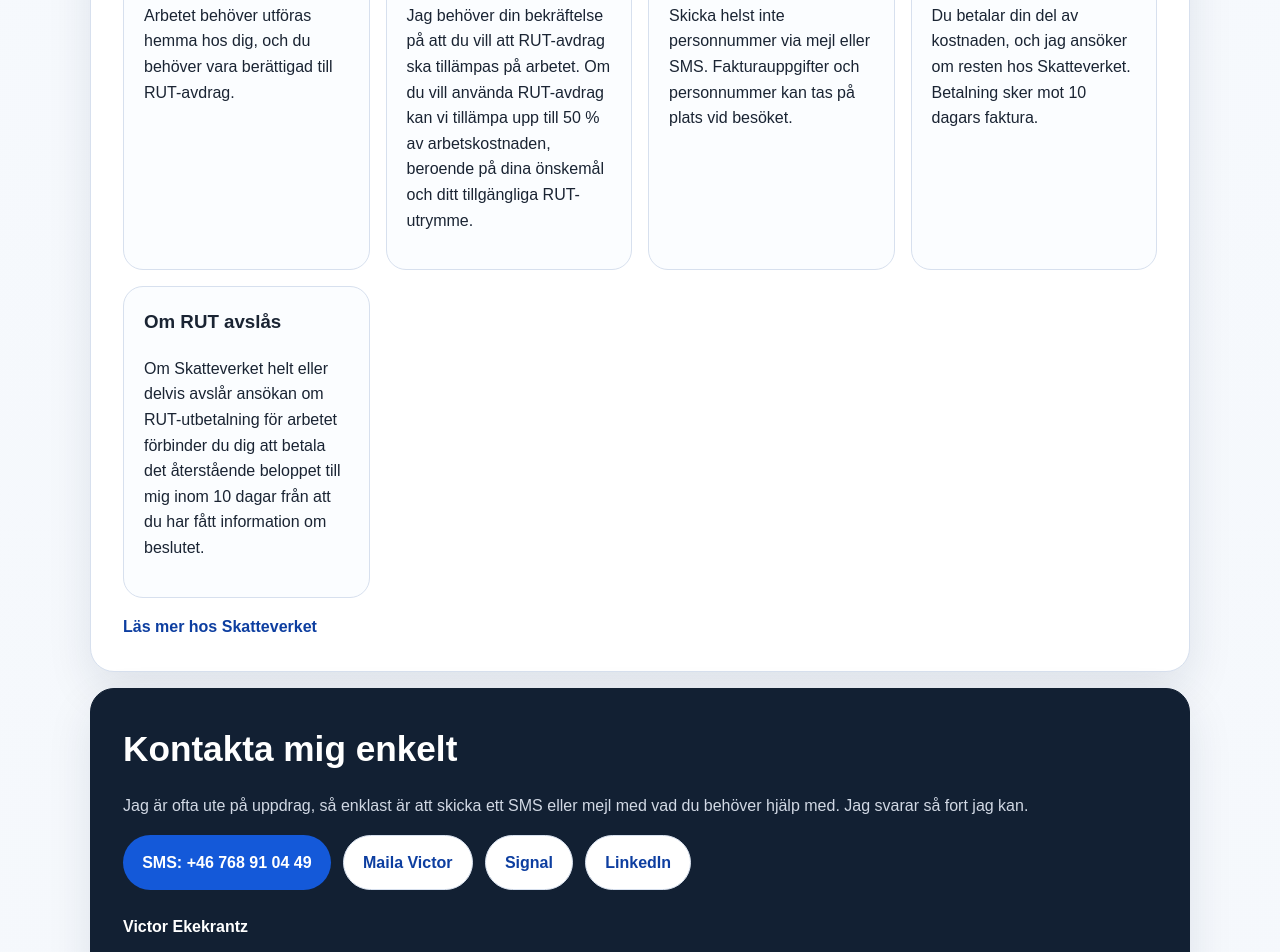
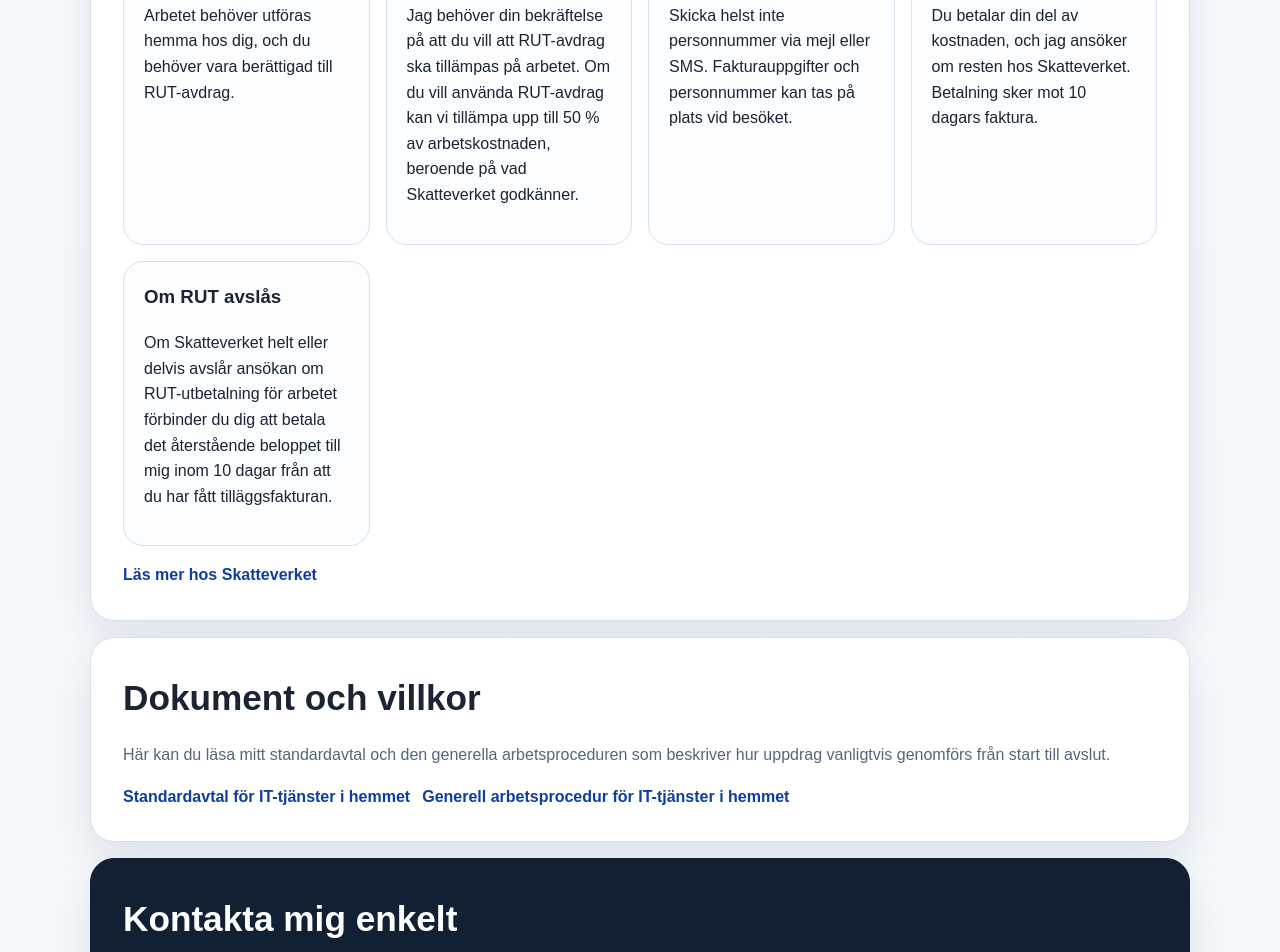
Before and after one commit to VictorieeMan/it-fixaren.victorekekrantz.se, a plain HTML site: page index.html in a window 1280 px wide. Shown: the part 3215-4167 px from the top of the page. Drawn offline with Linux system fonts and the light colour scheme.

Commit message:
Lägg till länk till arbetsprocedur på webbplatsen

```diff
--- a/index.html
+++ b/index.html
@@ -133,7 +133,8 @@
     .contact-links,
     .trust-links,
     .rut-links,
-    .footer-links {
+    .footer-links,
+    .document-links {
       display: flex;
       flex-wrap: wrap;
       gap: 0.75rem;
@@ -160,13 +161,15 @@
 
     .trust-links,
     .rut-links,
-    .footer-links {
+    .footer-links,
+    .document-links {
       margin-top: 1rem;
     }
 
     .trust-link,
     .rut-link,
-    .footer-link {
+    .footer-link,
+    .document-link {
       font-weight: 700;
       color: var(--primary-dark);
       text-decoration: none;
@@ -386,7 +389,7 @@
         </article>
         <article class="card">
           <h3>Bekräftelse från dig</h3>
-          <p>Jag behöver din bekräftelse på att du vill att RUT-avdrag ska tillämpas på arbetet. Om du vill använda RUT-avdrag kan vi tillämpa upp till 50 % av arbetskostnaden, beroende på dina önskemål och ditt tillgängliga RUT-utrymme.</p>
+          <p>Jag behöver din bekräftelse på att du vill att RUT-avdrag ska tillämpas på arbetet. Om du vill använda RUT-avdrag kan vi tillämpa upp till 50 % av arbetskostnaden, beroende på vad Skatteverket godkänner.</p>
         </article>
         <article class="card">
           <h3>Fakturauppgifter</h3>
@@ -398,11 +401,22 @@
         </article>
         <article class="card">
           <h3>Om RUT avslås</h3>
-          <p>Om Skatteverket helt eller delvis avslår ansökan om RUT-utbetalning för arbetet förbinder du dig att betala det återstående beloppet till mig inom 10 dagar från att du har fått information om beslutet.</p>
+          <p>Om Skatteverket helt eller delvis avslår ansökan om RUT-utbetalning för arbetet förbinder du dig att betala det återstående beloppet till mig inom 10 dagar från att du har fått tilläggsfakturan.</p>
         </article>
       </div>
       <div class="rut-links">
         <a class="rut-link" href="https://www.skatteverket.se/privat/fastigheterochbostad/rotarbeteochrutarbete/safungerarrutavdraget.4.d5e04db14b6fef2c866097.html" target="_blank" rel="noreferrer">Läs mer hos Skatteverket</a>
+      </div>
+    </section>
+
+    <section class="section">
+      <h2>Dokument och villkor</h2>
+      <p class="muted">
+        Här kan du läsa mitt standardavtal och den generella arbetsproceduren som beskriver hur uppdrag vanligtvis genomförs från start till avslut.
+      </p>
+      <div class="document-links">
+        <a class="document-link" href="https://raw.githubusercontent.com/VictorieeMan/it-fixaren.victorekekrantz.se/refs/heads/main/standard-avtal.adoc" target="_blank" rel="noreferrer">Standardavtal för IT-tjänster i hemmet</a>
+        <a class="document-link" href="https://raw.githubusercontent.com/VictorieeMan/it-fixaren.victorekekrantz.se/refs/heads/main/arbetsprocedur.adoc" target="_blank" rel="noreferrer">Generell arbetsprocedur för IT-tjänster i hemmet</a>
       </div>
     </section>
 
@@ -431,6 +445,7 @@
     <p>Godkänd för F-skatt · Organisationsnummer: 559078-9979</p>
     <div class="footer-links">
       <a class="footer-link" href="https://raw.githubusercontent.com/VictorieeMan/it-fixaren.victorekekrantz.se/refs/heads/main/standard-avtal.adoc" target="_blank" rel="noreferrer">Standardavtal</a>
+      <a class="footer-link" href="https://raw.githubusercontent.com/VictorieeMan/it-fixaren.victorekekrantz.se/refs/heads/main/arbetsprocedur.adoc" target="_blank" rel="noreferrer">Arbetsprocedur</a>
     </div>
   </footer>
 </body>
```
